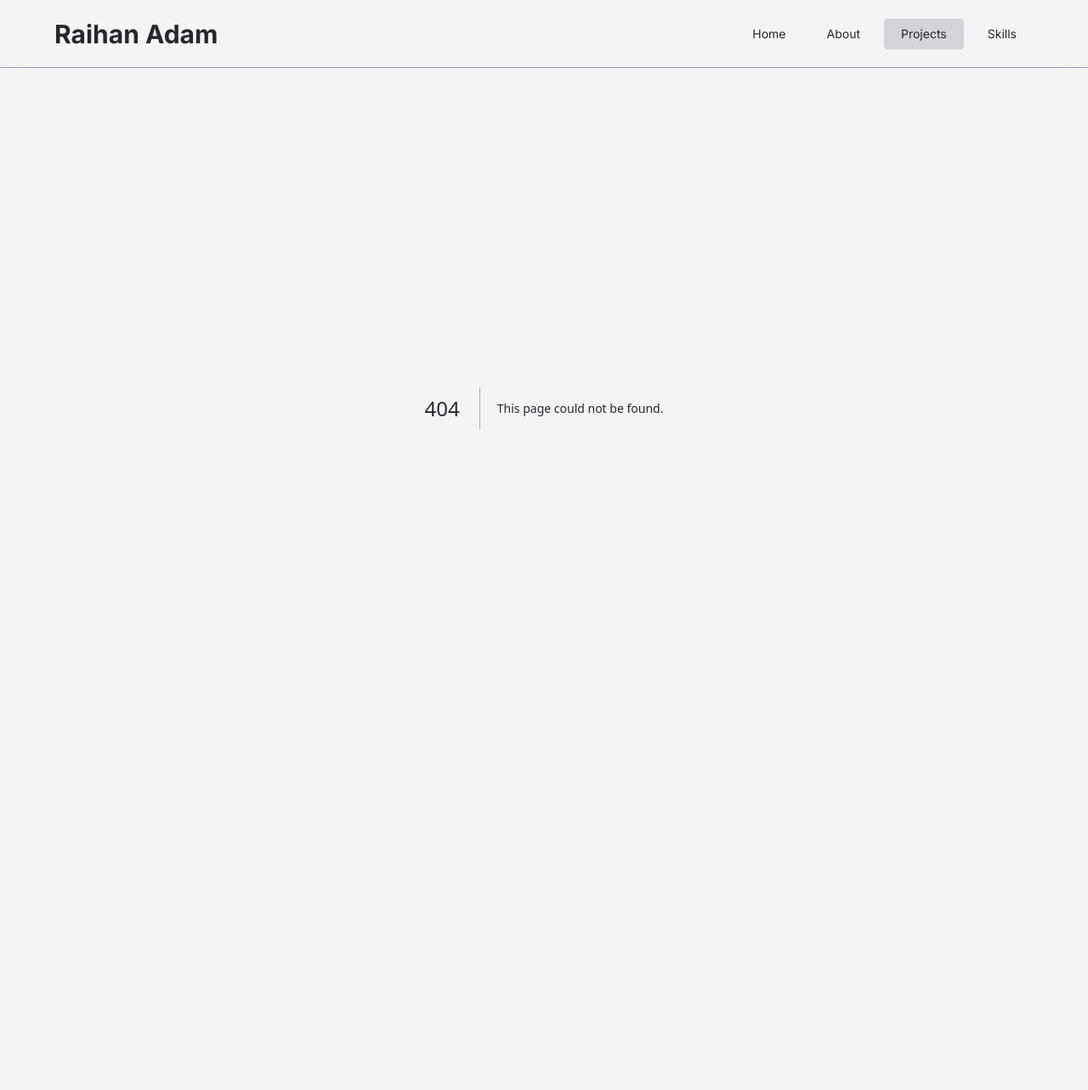
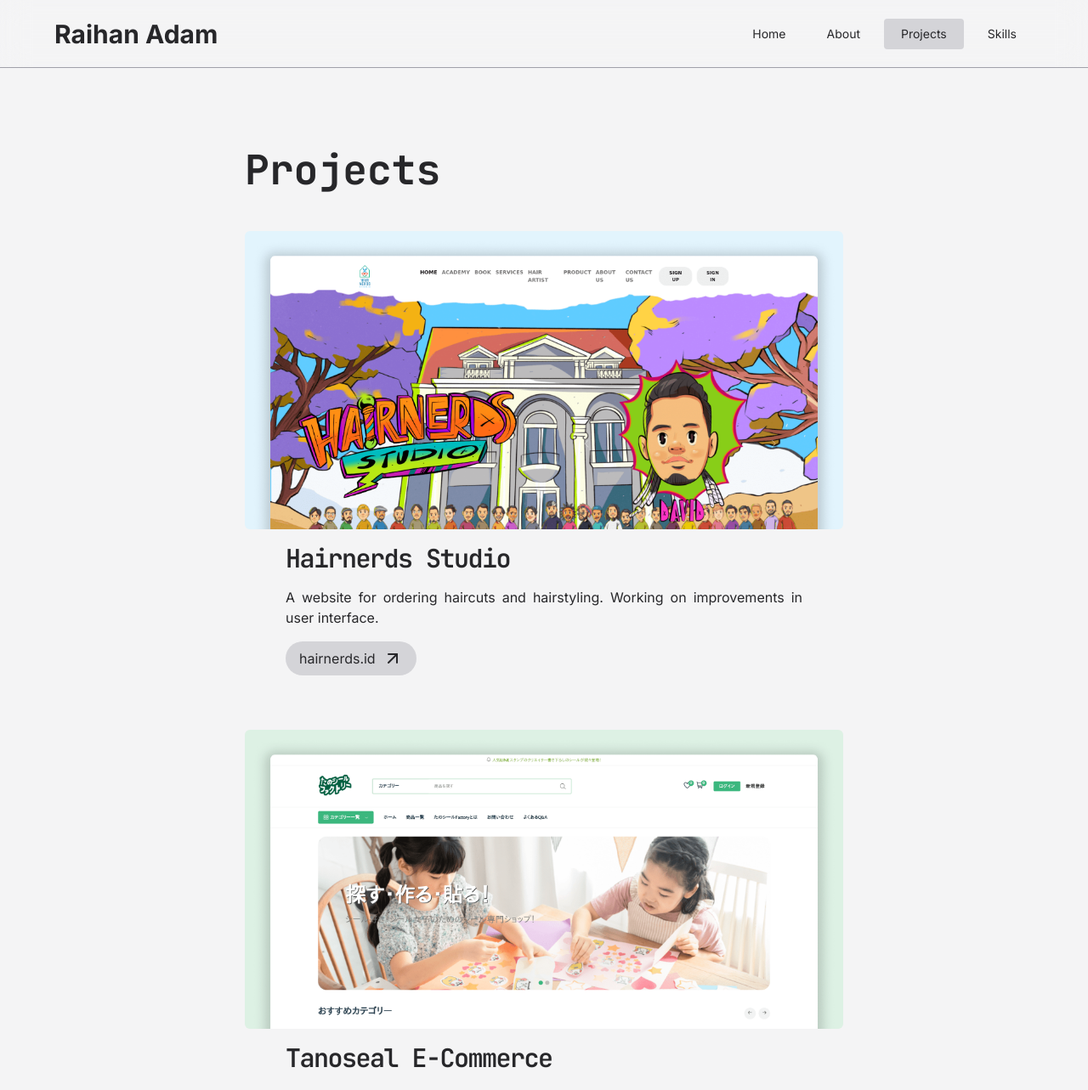
Before and after one commit to hallwack/hallwack-next-web, a Next.js app: page /projects in a window 1280 px wide. Before the commit this address had no page. Shown: the top 1283 px of the page at 85% size. Before the commit the page ends 880 px from the top, so only its background shows below. Built offline with nearby package versions, Linux system fonts and the light colour scheme.

Commit message:
feat: create projects page

```diff
--- /dev/null
+++ b/src/app/projects/page.tsx
@@ -0,0 +1,105 @@
+import { ArrowUpRight } from "lucide-react";
+import { Metadata } from "next";
+import Image from "next/image";
+
+export const metadata: Metadata = {
+  title: "Projects",
+};
+
+export default function Page() {
+  return (
+    <div className="container mx-auto my-24 lg:max-w-4xl">
+      <div className="flex flex-col gap-12">
+        <div>
+          <h1 className="text-5xl font-bold font-mono self-start">Projects</h1>
+        </div>
+        <div className="flex flex-col gap-16">
+          <div className="w-full flex flex-col gap-4">
+            <div className="relative overflow-hidden">
+              <Image
+                src="/projects/Hairnerds.png"
+                width={800}
+                height={180}
+                alt="Hairnerds Studio"
+                className="rounded-md object-contain w-full h-full"
+              />
+            </div>
+            <div className="px-12 flex flex-col gap-4">
+              <h2 className="font-mono text-3xl font-semibold tracking-tighter">
+                Hairnerds Studio
+              </h2>
+              <p className="text-justify">
+                A website for ordering haircuts and hairstyling. Working on
+                improvements in user interface.
+              </p>
+              <a
+                href="http://hairnerds.id"
+                target="_blank"
+                rel="noopener noreferrer"
+                className="bg-zinc-300 hover:bg-zinc-400 transition duration-200 w-fit py-2 px-4 rounded-full inline-flex"
+              >
+                hairnerds.id <ArrowUpRight className="ml-2" />
+              </a>
+            </div>
+          </div>
+          <div className="w-full flex flex-col gap-4">
+            <div className="relative overflow-hidden">
+              <Image
+                src="/projects/Tanoseal.png"
+                width={800}
+                height={180}
+                alt="Tanoseal"
+                className="rounded-md object-contain w-full h-full"
+              />
+            </div>
+            <div className="px-12 flex flex-col gap-4">
+              <h2 className="font-mono text-3xl font-semibold tracking-tighter">
+                Tanoseal E-Commerce
+              </h2>
+              <p className="text-justify">
+                A e-commerce website for companies in Japan. Working on building
+                in user and admin interface with some logical business.
+              </p>
+              <a
+                href="http://tanoseal.com"
+                target="_blank"
+                rel="noopener noreferrer"
+                className="bg-zinc-300 hover:bg-zinc-400 transition duration-200 w-fit py-2 px-4 rounded-full inline-flex"
+              >
+                tanoseal.com <ArrowUpRight className="ml-2" />
+              </a>
+            </div>
+          </div>
+          <div className="w-full flex flex-col gap-4">
+            <div className="relative overflow-hidden">
+              <Image
+                src="/projects/Hellowork.png"
+                width={800}
+                height={180}
+                alt="Hellowork Edu"
+                className="rounded-md object-contain w-full h-full"
+              />
+            </div>
+            <div className="px-12 flex flex-col gap-4">
+              <h2 className="font-mono text-3xl font-semibold tracking-tighter">
+                Hellowork Education
+              </h2>
+              <p className="text-justify">
+                A website for applying course. Working on building user
+                interface and logic in backend.
+              </p>
+              <a
+                href="http://edu.hellowork-asia.com"
+                target="_blank"
+                rel="noopener noreferrer"
+                className="bg-zinc-300 hover:bg-zinc-400 transition duration-200 w-fit py-2 px-4 rounded-full inline-flex"
+              >
+                edu.hellowork-asia.com <ArrowUpRight className="ml-2" />
+              </a>
+            </div>
+          </div>
+        </div>
+      </div>
+    </div>
+  );
+}
```
